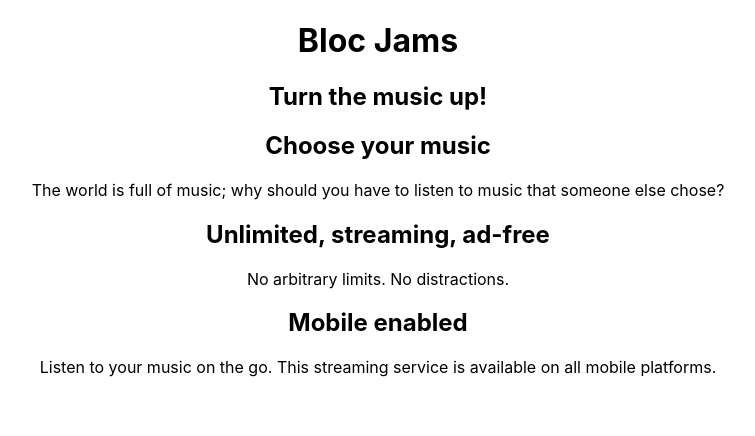
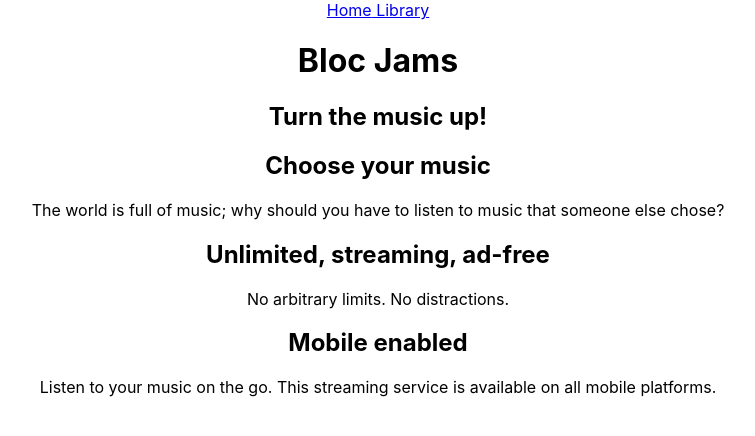
Before and after one commit to AdrienneNKing/bloc-jams-react, a React (Create React App) app: page / in a window 1280 px wide. Shown: the top 436 px of the page, without its empty margins (262-1017 px from the left). Built offline with nearby package versions, Linux system fonts and the light colour scheme.

Commit message:
Resubmission requested

```diff
--- a/src/App.js
+++ b/src/App.js
@@ -10,12 +10,16 @@ class App extends Component {
     return (
       <div className='App'>
         <header>
+          <nav>
+          <Link to="/">Home</Link>
+          <Link to="/Library"> Library</Link>
+          </nav>
           <h1>Bloc Jams</h1>
         </header>
         <main>
           <Route exact path='/' component={Landing} />
-          <Route path='/library' component={Library} />
-          <Route path='/album/:slug' component={Album} />
+          <Route path='/library/' component={Library} />
+          <Route path= '/album/:slug' component={Album} />
         </main>
       </div>
     );
```
